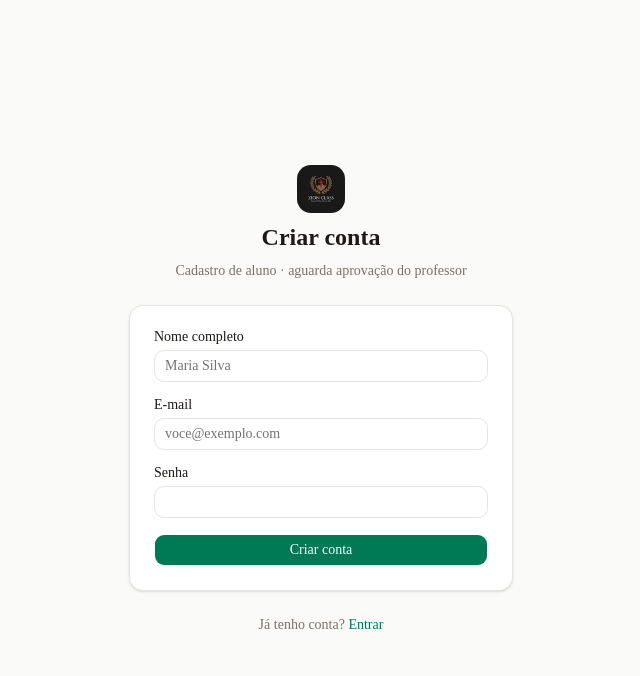
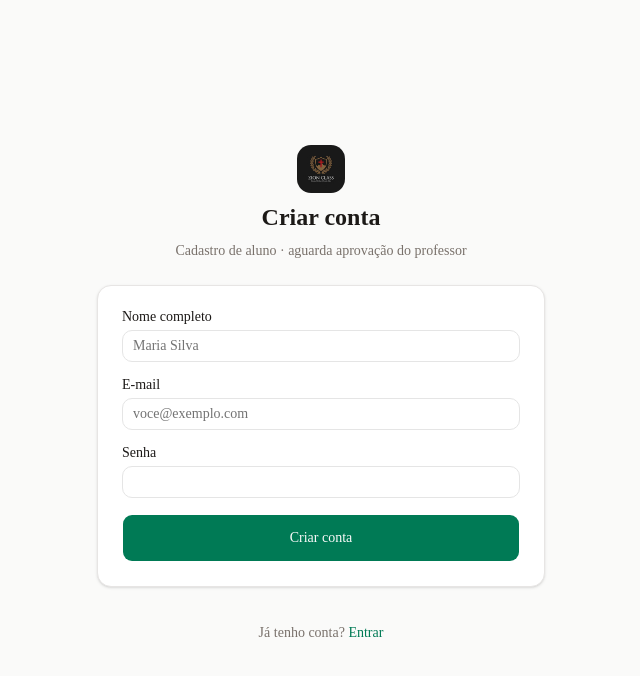
Before and after one commit to leoqueirozyt-afk/zion-class, a Next.js app: page /register in a window 1280 px wide. Shown: the top 676 px of the page, without its empty margins (319-959 px from the left). Built offline with nearby package versions, Linux system fonts and the light colour scheme.

Commit message:
fix: responsive auth forms full-width h-12

```diff
--- a/src/app/(auth)/login/page.tsx
+++ b/src/app/(auth)/login/page.tsx
@@ -6,8 +6,8 @@ import { loginAction } from "@/lib/actions/auth";
 
 export default function LoginPage() {
   return (
-    <main className="min-h-screen flex items-center justify-center bg-stone-50 p-4">
-      <div className="w-full max-w-sm space-y-6">
+    <main className="min-h-screen flex items-center justify-center bg-stone-50 px-4 py-6">
+      <div className="w-full max-w-md space-y-6">
         <div className="text-center space-y-2">
           <Logo className="mx-auto w-12 h-12 rounded-xl" />
           <h1 className="text-2xl font-semibold text-stone-900">Zion Class</h1>
@@ -18,7 +18,10 @@ export default function LoginPage() {
         </Suspense>
         <p className="text-center text-sm text-stone-500">
           Novo por aqui?{" "}
-          <Link href="/register" className="text-emerald-700 font-medium">
+          <Link
+            href="/register"
+            className="inline-flex min-h-11 items-center text-emerald-700 font-medium"
+          >
             Criar conta
           </Link>
         </p>
--- a/src/app/(auth)/register/page.tsx
+++ b/src/app/(auth)/register/page.tsx
@@ -6,8 +6,8 @@ import { registerAction } from "@/lib/actions/auth";
 
 export default function RegisterPage() {
   return (
-    <main className="min-h-screen flex items-center justify-center bg-stone-50 p-4">
-      <div className="w-full max-w-sm space-y-6">
+    <main className="min-h-screen flex items-center justify-center bg-stone-50 px-4 py-6">
+      <div className="w-full max-w-md space-y-6">
         <div className="text-center space-y-2">
           <Logo className="mx-auto w-12 h-12 rounded-xl" />
           <h1 className="text-2xl font-semibold text-stone-900">Criar conta</h1>
@@ -20,7 +20,10 @@ export default function RegisterPage() {
         </Suspense>
         <p className="text-center text-sm text-stone-500">
           Já tenho conta?{" "}
-          <Link href="/login" className="text-emerald-700 font-medium">
+          <Link
+            href="/login"
+            className="inline-flex min-h-11 items-center text-emerald-700 font-medium"
+          >
             Entrar
           </Link>
         </p>
--- a/src/components/auth/auth-form.tsx
+++ b/src/components/auth/auth-form.tsx
@@ -36,7 +36,7 @@ export function AuthForm({
   return (
     <form
       action={formAction}
-      className="space-y-4 bg-white border border-stone-200 rounded-xl p-6 shadow-sm"
+      className="space-y-4 bg-white border border-stone-200 rounded-xl p-4 sm:p-6 shadow-sm"
       onSubmit={() => {
         submitted.current = true;
       }}
@@ -69,7 +69,10 @@ export function AuthForm({
           autoComplete={mode === "login" ? "current-password" : "new-password"}
         />
       </div>
-      <Button className="w-full bg-emerald-700 hover:bg-emerald-800" disabled={pending}>
+      <Button
+        className="w-full h-12 bg-emerald-700 hover:bg-emerald-800"
+        disabled={pending}
+      >
         {pending && <Loader2 className="mr-2 h-4 w-4 animate-spin" />}
         {mode === "login" ? "Entrar" : "Criar conta"}
       </Button>
```
